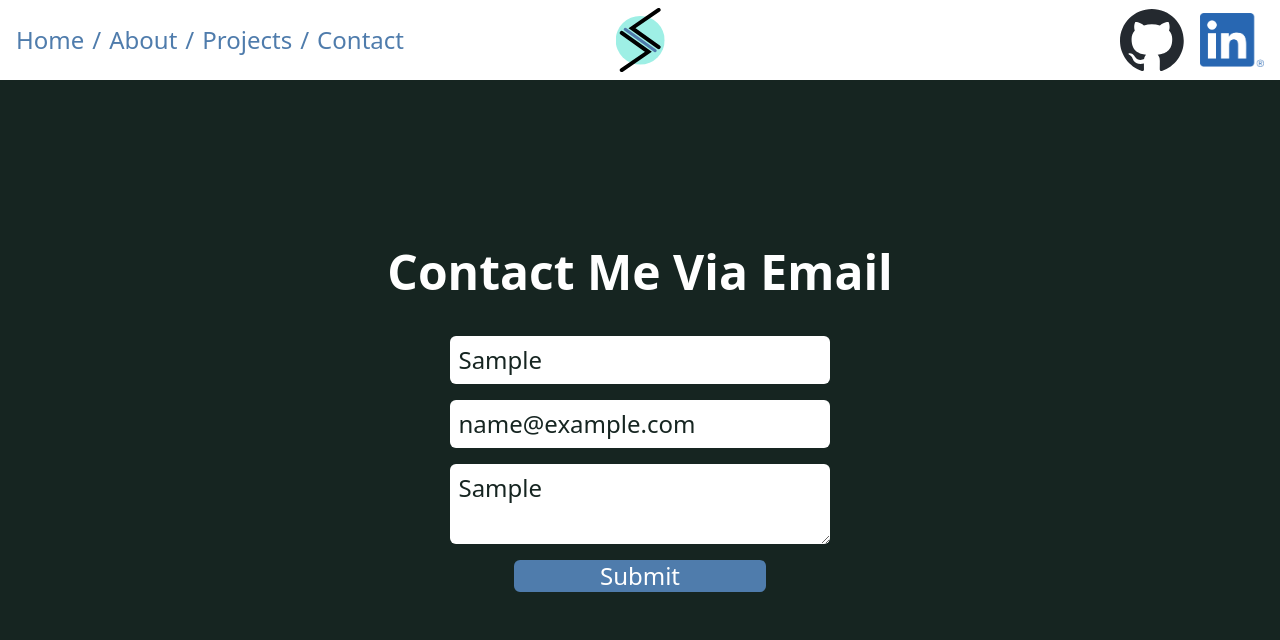
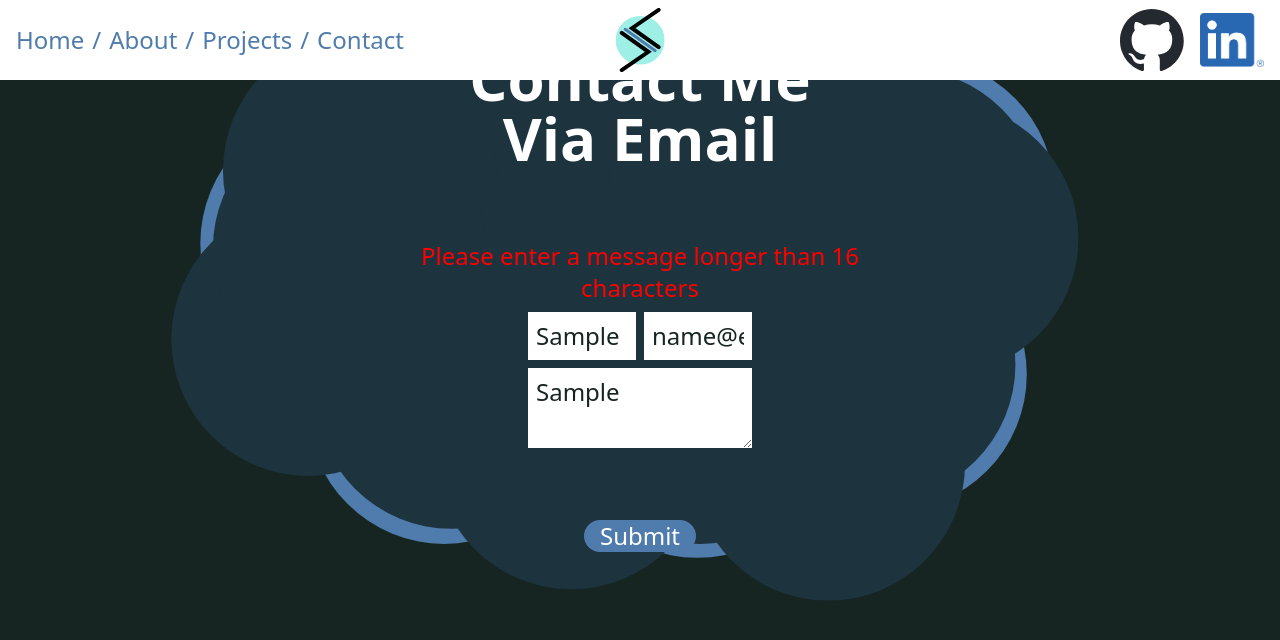
Before and after one commit to schottler3/portfolio, a Next.js app: page /contact in a window 1280 px wide. Both pictures are taken after typing "Sample", "name@example.com", "Sample" into the empty fields and a click on the button "Submit". Shown: the top 640 px of the page. Built offline with nearby package versions, Linux system fonts and the light colour scheme.

Commit message:
Style changes on contact page

```diff
--- a/src/app/contact/page.tsx
+++ b/src/app/contact/page.tsx
@@ -5,7 +5,7 @@ import Coin from '../components/Coin';
 import { addMail } from '../DataBasing';
 
 export default function Contact() {
-    const [status, setStatus] = useState('Required Fields: Name, Email, Message');
+    const [status, setStatus] = useState('');
 
     const [displayText, setDisplayText] = useState('');
 
@@ -38,13 +38,15 @@ export default function Contact() {
             let cursor = document.getElementById('cursor');
 
             cursor?.classList.add('cursorBlink');
-            // Wait 3 seconds, then add background (no transition)
+            // Wait 2 seconds, then add background (no transition)
             await new Promise(resolve => setTimeout(resolve, 2000));
+            cursor?.classList.add('invisible');
             element?.classList.add('lightLine');
 
             // Wait briefly, then add transition classes and remove background
             await new Promise(resolve => setTimeout(resolve, 800));
             element?.classList.remove('lightLine');
+            cursor?.classList.remove('invisible');
             element?.classList.add('opacity-0');
             cursor?.classList.remove('cursorBlink');
 
@@ -129,9 +131,9 @@ export default function Contact() {
     return (
         <div className="bg-charcoal min-h-screen overflow-y-auto max-h-[100vh]">
             <Header />
-            <div className="h-full p-4 pt-20 text-white w-1/2 items-center justify-center flex flex-col mx-auto">
-
-                <div className="pt-32 varela-round-regular text-xl sm:text-2xl md:text-4xl lg:text-6xl xl:text-7xl text-center">
+            <div className="flex flex-col w-full mt-48 mb-[8vh]">
+                <div className="flex flex-col items-center *:justify-around *:select-none w-2/3 mx-auto *:text-white">
+                    <div className="mx-auto flex items-center justify-center varela-round-regular text-xl sm:text-2xl md:text-4xl lg:text-6xl xl:text-7xl text-center w-fit">
                         <p id="displayText">{displayText}
                             <span id="cursor" className="inline-block text-aqua1">
                                 |
@@ -139,47 +141,63 @@ export default function Contact() {
                         </p>
                     </div>
 
-                <div className="flex flex-col items-center justify-center *:justify-around *:select-none w-full *:bubble">
-                    <nav className="flex items-center h-full *:hover:cursor-pointer w-full mt-20">
+                    <div className="flex flex-col items-center *:justify-center *:space-x-24 *:select-none w-full *:bubble">
+                        <nav className="flex items-center h-full *:hover:cursor-pointer w-full mt-16">
                             <Coin
                                 front="GitHub"
                                 back="schottler3"
                                 link="https://github.com/schottler3"
                             />
+                            <div className="ml-16 mr-16 mb-16 -mt-8">
                                 <Coin
                                     front="LinkedIn"
                                     back="Lucas Schottler"
                                     link="https://www.linkedin.com/in/lucasschottler/"
                                 />
+                            </div>
+                            <div className="-mb-8">
                                 <Coin
                                     front="Handshake"
                                     back="Lucas Schottler"
                                     link="https://app.joinhandshake.com/profiles/73wng5"
                                 />
+                            </div>
                         </nav>
 
                         <nav className="flex items-center h-full *:hover:cursor-pointer w-2/3">
+                            <div className="-mt-64">
                                 <Coin
                                     front="Phone"
                                     back="763-229-5934"
                                     link="tel:1-763-229-5934"
                                 />
+                            </div>
+                            <div className="-ml-64">
                                 <Coin
                                     front="Email"
                                     back="Lucas@LucasSchottler.dev"
                                     link="mailto:Lucas@lucasschottler.dev"
                                 />
+                            </div>
                         </nav>
                     </div>
-
-                <div className="text-charcoal text-2xl flex flex-col space-y-4 *:rounded-md items-center justify-center mt-96 pb-48">
-                    <p className="text-white text-5xl font-bold pb-6">Contact Me Via Email</p>
-                    <p id="status" className="text-blue1 hidden">{status}</p>
-                    <input className="w-3/4 p-2" type="text" id="name" placeholder="Name" />
-                    <input className="w-3/4 p-2" type="text" id="email" placeholder="Email" />
-                    <textarea className="w-3/4 p-2" id="message" placeholder="Message" />
+                </div>
+                <div
+    style={{ backgroundImage: 'url(/images/Cloud.svg)' }}
+    className="mt-[16vh] w-3/4 flex flex-col text-charcoal text-2xl
+              items-center space-y-2 text-center mx-auto
+              bg-no-repeat bg-center p-64 bg-contain"
+>
+                    <p className="text-white text-center text-6xl font-bold pb-16">Contact Me Via Email</p>
+                    <p id="status" className={`text-blue1 ${status ? 'flex' : 'hidden'}`}>{status}</p>
+                    <div className="flex flex-row w-1/2 justify-center">
+                        <input className="w-1/2 p-2 mr-1 " type="text" id="name" placeholder="Name" />
+                        <input className="w-1/2 p-2 ml-1" type="text" id="email" placeholder="Email" />
+                    </div>
+                    <textarea className="w-1/2 p-2" id="message" placeholder="Message"></textarea>
+                    <div className="w-full h-full flex items-center justify-center pt-16">
                         <button
-                        className="text-white bg-blue1 w-1/2 h-8 rounded-full flex items-center justify-center hover:bg-slate-700"
+                            className="text-white justify-center bg-blue1 w-1/4 h-8 items-center rounded-full flex hover:bg-slate-700"
                             onClick={() => handleSubmit()}
                         >
                             Submit
@@ -187,5 +205,6 @@ export default function Contact() {
                     </div>
                 </div>
             </div>
+        </div>
     );
 }
```
Also changed, not shown: public/images/Cloud.svg (added). Lines whose indentation alone changed are shown as unchanged.
